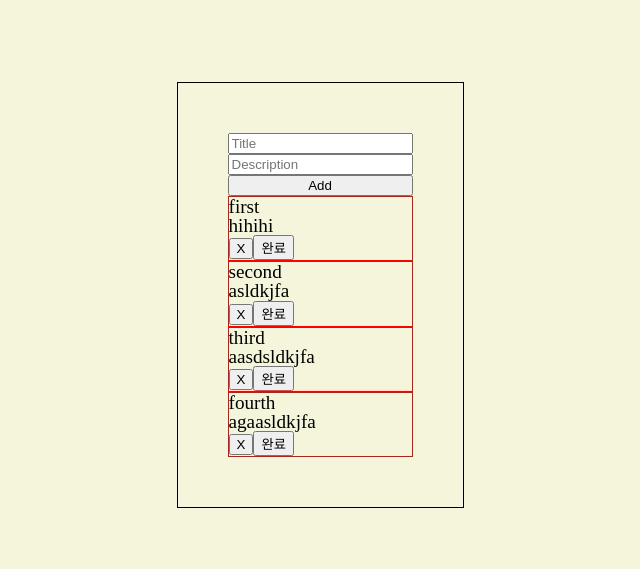
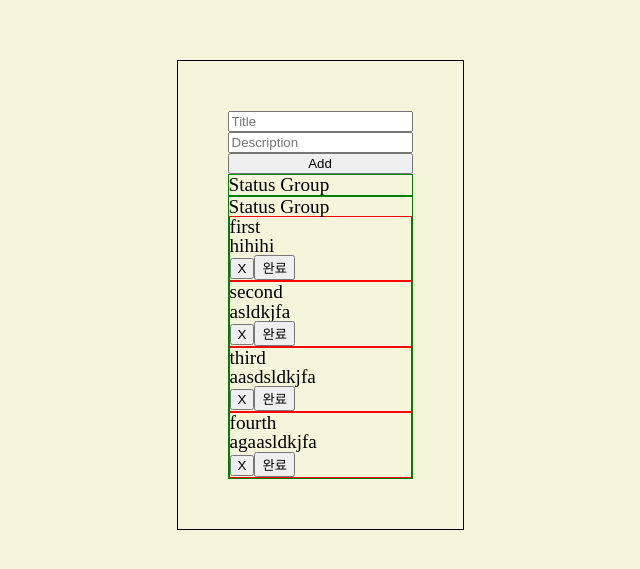
Before and after one commit to Haru-Im/React-TS-TodoList, a React (Create React App) app: page / in a window 1280 px wide. Shown: the part 105-674 px from the top of the page, without its empty margins (320-960 px from the left). Built offline with nearby package versions, Linux system fonts and the light colour scheme.

Commit message:
Added status filtering for Todos

```diff
--- /dev/null
+++ b/src/components/TodoGroup.tsx
@@ -0,0 +1,14 @@
+import { ReactNode } from "react";
+
+type TodoGroupProps = {
+  children: ReactNode;
+};
+
+export const TodoGroup: React.FC<TodoGroupProps> = ({ children }) => {
+  return (
+    <div style={{ border: "1px solid green" }}>
+      <h1>Status Group</h1>
+      <div>{children}</div>
+    </div>
+  );
+};
--- a/src/components/TodoList.tsx
+++ b/src/components/TodoList.tsx
@@ -1,4 +1,6 @@
 import { useState } from "react";
+import { Todo } from "./Todo";
+import { TodoGroup } from "./TodoGroup";
 
 const todoList = [
   { id: 0, title: "first", desc: "hihihi", isDone: false },
@@ -18,6 +20,9 @@ export const TodoList: React.FC = () => {
   const [todos, setTodos] = useState(todoList);
   const [newTitle, setNewTitle] = useState<string>("");
   const [newDesc, setNewDesc] = useState<string>("");
+
+  const doneTodos = todos.filter((e) => e.isDone === true);
+  const notDoneTodos = todos.filter((e) => e.isDone === false);
 
   const handleAdd = () => {
     if (newTitle.trim().length !== 0 && newDesc.trim().length !== 0) {
@@ -62,18 +67,26 @@ export const TodoList: React.FC = () => {
           placeholder="Description"
         />
         <button onClick={handleAdd}>Add</button>
-        {todos.map((e) => {
-          return (
-            <div key={e.id} style={{ border: "1px solid red" }}>
-              <h2>{e.title}</h2>
-              <p>{e.desc}</p>
-              <button onClick={() => handleDelete(e.id)}>X</button>
-              <button onClick={() => handleToggleStatus(e)}>
-                {e.isDone ? "취소" : "완료"}
-              </button>
-            </div>
-          );
-        })}
+        <TodoGroup>
+          {doneTodos.map((e) => (
+            <Todo
+              todo={e}
+              key={e.id}
+              onDelete={handleDelete}
+              onToggle={handleToggleStatus}
+            />
+          ))}
+        </TodoGroup>
+        <TodoGroup>
+          {notDoneTodos.map((e) => (
+            <Todo
+              todo={e}
+              key={e.id}
+              onDelete={handleDelete}
+              onToggle={handleToggleStatus}
+            />
+          ))}
+        </TodoGroup>
       </div>
     </div>
   );
--- /dev/null
+++ b/src/components/index.ts
@@ -0,0 +1,3 @@
+export * from "./Todo";
+export * from "./TodoList";
+export * from "./TodoGroup";
```
